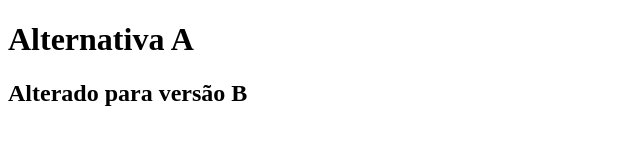
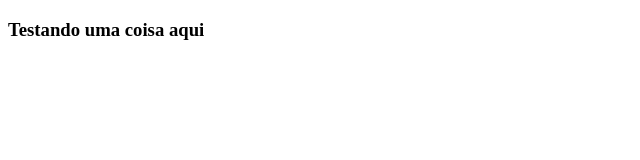
Before and after one commit to Julia-maria56/git-aula1, a plain HTML site: page index.html in a window 1280 px wide. Shown: the whole page, without its empty margins (0-640 px from the left). Drawn offline with Linux system fonts and the light colour scheme.

Commit message:
Update index.html

```diff
--- a/index.html
+++ b/index.html
@@ -6,8 +6,7 @@
     <title>Document</title>
 </head>
 <body>
-    <h1>Alternativa A</h1>
-    <h2>Alterado para versão B</h2>
+    <h3>Testando uma coisa aqui</h3>
 
 </body>
 </html>
```
